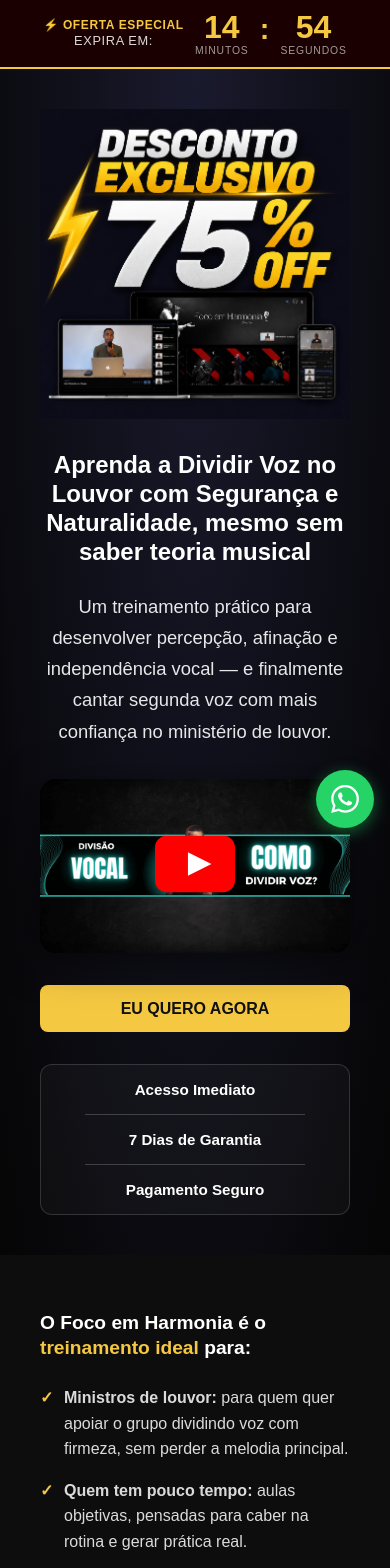
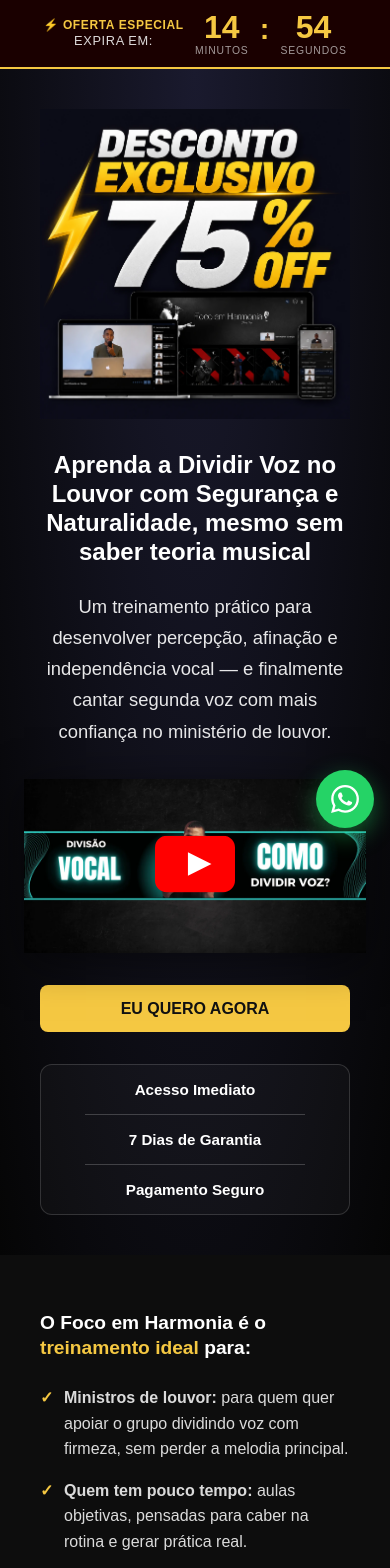
Before and after one commit to focoemcanto-pixel/harmonia, a Next.js app: page / in a window 390 px wide. Shown: the top 1568 px of the page. Built offline with nearby package versions, Linux system fonts and the light colour scheme.

Commit message:
fix: vídeo — sem tela preta, botão fullscreen customizado, largura total no mobile

```diff
--- a/app/components/VideoFacade.tsx
+++ b/app/components/VideoFacade.tsx
@@ -1,5 +1,5 @@
 'use client'
-import { useState, useEffect, useRef } from 'react'
+import { useState, useRef } from 'react'
 
 interface Props {
   videoId: string
@@ -10,80 +10,84 @@ interface Props {
 
 export default function VideoFacade({ videoId, title, startSeconds, thumbnailSrc }: Props) {
   const [playing, setPlaying] = useState(false)
-  const [progress, setProgress] = useState(0)
+  const [iframeLoaded, setIframeLoaded] = useState(false)
   const iframeRef = useRef<HTMLIFrameElement>(null)
-  const durationRef = useRef<number>(0)
+  const wrapperRef = useRef<HTMLDivElement>(null)
   const thumbSrc = thumbnailSrc ?? `https://img.youtube.com/vi/${videoId}/hqdefault.jpg`
 
-  // Monta a URL do embed diretamente — iframe criado no clique = iOS respeita o gesto do usuário
   const params = new URLSearchParams({
     autoplay: '1',
-    playsinline: '1',   // obrigatório para iOS não abrir em tela cheia forçado
-    controls: '0',      // sem controles nativos do YouTube
+    playsinline: '1',  // iOS: toca inline sem forçar fullscreen do sistema
+    controls: '0',     // sem controles nativos do YouTube
     modestbranding: '1',
     rel: '0',
     iv_load_policy: '3',
-    fs: '1',            // mantém botão de tela cheia
-    enablejsapi: '1',   // permite comunicação via postMessage para barra de progresso
+    fs: '0',           // desativa fullscreen do YouTube (usamos botão próprio)
     ...(startSeconds ? { start: String(startSeconds) } : {}),
   })
   const embedSrc = `https://www.youtube.com/embed/${videoId}?${params}`
 
-  // Recebe atualizações de tempo do iframe do YouTube via postMessage
-  useEffect(() => {
-    if (!playing) return
-
-    function onMessage(e: MessageEvent) {
-      if (e.origin !== 'https://www.youtube.com') return
-      try {
-        const data = typeof e.data === 'string' ? JSON.parse(e.data) : e.data
-        const info = data?.info
-        if (info?.duration) durationRef.current = info.duration
-        if (info?.currentTime != null && durationRef.current > 0) {
-          setProgress((info.currentTime / durationRef.current) * 100)
-        }
-      } catch {}
+  function handleFullscreen() {
+    const el = wrapperRef.current
+    if (!el) return
+    if (el.requestFullscreen) {
+      el.requestFullscreen()
+    } else if ((el as any).webkitRequestFullscreen) {
+      // Safari / iOS
+      ;(el as any).webkitRequestFullscreen()
+    } else if (iframeRef.current && (iframeRef.current as any).webkitRequestFullscreen) {
+      // Fallback: pede fullscreen direto no iframe (iOS)
+      ;(iframeRef.current as any).webkitRequestFullscreen()
     }
-
-    window.addEventListener('message', onMessage)
-    return () => window.removeEventListener('message', onMessage)
-  }, [playing])
-
-  function handleSeek(e: React.MouseEvent<HTMLDivElement>) {
-    if (!iframeRef.current || !durationRef.current) return
-    const rect = e.currentTarget.getBoundingClientRect()
-    const ratio = (e.clientX - rect.left) / rect.width
-    iframeRef.current.contentWindow?.postMessage(
-      JSON.stringify({ event: 'command', func: 'seekTo', args: [ratio * durationRef.current, true] }),
-      'https://www.youtube.com'
-    )
   }
 
   return (
-    <div className="video-facade">
-      {playing ? (
-        <>
-          <iframe
-            ref={iframeRef}
-            src={embedSrc}
-            title={title}
-            allow="accelerometer; autoplay; clipboard-write; encrypted-media; gyroscope; picture-in-picture; fullscreen"
-            allowFullScreen
-          />
-          <div className="video-progress-bar" onClick={handleSeek}>
-            <div className="video-progress-fill" style={{ width: `${progress}%` }} />
-          </div>
-        </>
-      ) : (
-        <div className="video-thumb" onClick={() => setPlaying(true)}>
-          <img src={thumbSrc} alt={title} />
+    <div ref={wrapperRef} className="video-facade">
+      {/* Thumbnail sempre visível até iframe carregar — elimina tela preta */}
+      <div
+        className="video-thumb"
+        onClick={() => setPlaying(true)}
+        style={{
+          opacity: iframeLoaded ? 0 : 1,
+          pointerEvents: playing ? 'none' : 'auto',
+          transition: 'opacity 0.4s ease',
+        }}
+      >
+        <img src={thumbSrc} alt={title} />
+        {!playing && (
           <div className="video-play-btn">
             <svg viewBox="0 0 68 48" xmlns="http://www.w3.org/2000/svg">
               <rect width="68" height="48" rx="10" fill="#FF0000"/>
               <polygon points="28,14 28,34 48,24" fill="white"/>
             </svg>
           </div>
-        </div>
+        )}
+      </div>
+
+      {/* Iframe renderizado em cima da thumbnail, aparece com fade após carregar */}
+      {playing && (
+        <iframe
+          ref={iframeRef}
+          src={embedSrc}
+          title={title}
+          onLoad={() => setIframeLoaded(true)}
+          style={{ opacity: iframeLoaded ? 1 : 0, transition: 'opacity 0.4s ease' }}
+          allow="accelerometer; autoplay; clipboard-write; encrypted-media; gyroscope; picture-in-picture; fullscreen"
+          allowFullScreen
+        />
+      )}
+
+      {/* Botão de tela cheia customizado — aparece quando o vídeo está tocando */}
+      {playing && iframeLoaded && (
+        <button
+          className="video-fullscreen-btn"
+          onClick={handleFullscreen}
+          aria-label="Tela cheia"
+        >
+          <svg viewBox="0 0 24 24" fill="currentColor" width="18" height="18">
+            <path d="M7 14H5v5h5v-2H7v-3zm-2-4h2V7h3V5H5v5zm12 7h-3v2h5v-5h-2v3zM14 5v2h3v3h2V5h-5z"/>
+          </svg>
+        </button>
       )}
     </div>
   )
--- a/app/globals.css
+++ b/app/globals.css
@@ -1,4 +1,4 @@
-*{margin:0;padding:0;box-sizing:border-box}html{scroll-behavior:smooth}body{background:#050505;color:#fff;font-family:Arial,sans-serif;overflow-x:hidden}img{max-width:100%;display:block}a{text-decoration:none}
+*{margin:0;padding:0;box-sizing:border-box}html{scroll-behavior:smooth}body{background:#050505;color:#fff;font-family:Arial,sans-serif;overflow-x:hidden}img{max-width:100%;display:block}a{text-decoration:none;color:inherit}
 
 /* Layout */
 .container{max-width:1100px;margin:0 auto;padding:0 1.5rem}
@@ -50,11 +50,76 @@ p{line-height:1.7;margin-bottom:1rem;color:rgba(255,255,255,.85)}
 .trust-badge{display:flex;align-items:center;gap:.6rem;flex:1;justify-content:center;font-size:.95rem;font-weight:600;color:#fff}
 .trust-divider{width:1px;height:36px;background:rgba(255,255,255,.2);margin:0 1rem;flex-shrink:0}
 
-/* Video Facade */
-.video-facade{position:relative;padding-bottom:56.25%;height:0;overflow:hidden;border-radius:16px;margin:2rem auto;max-width:760px;box-shadow:0 8px 40px rgba(0,0,0,.5);cursor:pointer;background:#000}
-.video-facade img{position:absolute;inset:0;width:100%;height:100%;object-fit:cover}
-.video-facade iframe{position:absolute;inset:0;width:100%;height:100%;border:0}
-.video-play-btn{position:absolute;top:50%;left:50%;transform:translate(-50%,-50%);width:80px;pointer-events:none}
+/* ===================== */
+/* Video Facade          */
+/* ===================== */
+.video-facade{
+  position:relative;
+  padding-bottom:56.25%;
+  height:0;
+  overflow:hidden;
+  border-radius:16px;
+  margin:2rem auto;
+  max-width:760px;
+  box-shadow:0 8px 40px rgba(0,0,0,.5);
+  background:#000;
+}
+
+/* Thumbnail — fica atrás do iframe, faz fade out após carregar */
+.video-thumb{
+  position:absolute;
+  inset:0;
+  cursor:pointer;
+  z-index:1;
+}
+.video-thumb img{
+  position:absolute;
+  inset:0;
+  width:100%;
+  height:100%;
+  object-fit:cover;
+}
+.video-play-btn{
+  position:absolute;
+  top:50%;
+  left:50%;
+  transform:translate(-50%,-50%);
+  width:80px;
+  pointer-events:none;
+  z-index:2;
+}
+
+/* Iframe por cima da thumbnail */
+.video-facade iframe{
+  position:absolute;
+  inset:0;
+  width:100%;
+  height:100%;
+  border:0;
+  z-index:2;
+}
+
+/* Botão fullscreen customizado */
+.video-fullscreen-btn{
+  position:absolute;
+  bottom:12px;
+  right:12px;
+  z-index:10;
+  background:rgba(0,0,0,.65);
+  border:none;
+  border-radius:6px;
+  color:#fff;
+  width:36px;
+  height:36px;
+  display:flex;
+  align-items:center;
+  justify-content:center;
+  cursor:pointer;
+  transition:background .2s;
+}
+.video-fullscreen-btn:hover{background:rgba(0,0,0,.9)}
+
+/* Barra de progresso — removida (sem enablejsapi nessa versão) */
 
 /* Check list */
 .check-list{list-style:none;display:flex;flex-direction:column;gap:1rem}
@@ -84,7 +149,7 @@ p{line-height:1.7;margin-bottom:1rem;color:rgba(255,255,255,.85)}
 .carousel-track::-webkit-scrollbar{display:none}
 .carousel-slide{flex:0 0 calc(33.333% - 1rem);scroll-snap-align:center}
 .carousel-slide img{width:100%;border-radius:26px;display:block;box-shadow:0 8px 28px rgba(0,0,0,.35)}
-.carousel-btn{position:absolute;top:50%;transform:translateY(-50%);background:rgba(245,200,66,.12);border:1px solid rgba(245,200,66,.5);color:#f5c842;width:42px;height:42px;border-radius:999px;font-size:1.4rem;cursor:pointer;display:flex;align-items:center;justify-content:center;z-index:1}
+.carousel-btn{position:absolute;top:50%;transform:translateY(-50%);background:rgba(245,200,66,.12);border:1px solid rgba(245,200,66,.5);color:#f5c842;width:42px;height:42px;border-radius:999px;font-size:1.2rem;cursor:pointer;display:flex;align-items:center;justify-content:center}
 .carousel-btn.prev{left:-18px}
 .carousel-btn.next{right:-18px}
 .carousel-dots{display:flex;justify-content:center;gap:.5rem;margin-top:1.25rem}
@@ -216,7 +281,7 @@ p{line-height:1.7;margin-bottom:1rem;color:rgba(255,255,255,.85)}
 .faq-list p{padding:0 1.25rem 1rem;margin:0}
 
 /* WhatsApp */
-.whatsapp{position:fixed;bottom:1rem;right:1rem;background:#25d366;color:#fff;width:58px;height:58px;border-radius:999px;display:flex;align-items:center;justify-content:center;z-index:999;box-shadow:0 4px 16px rgba(37,211,102,.45);transition:transform .2s,box-shadow .2s}
+.whatsapp{position:fixed;bottom:1rem;right:1rem;background:#25d366;color:#fff;width:58px;height:58px;border-radius:999px;display:flex;align-items:center;justify-content:center;z-index:999;box-shadow:0 8px 24px rgba(37,211,102,.45);transition:transform .2s,box-shadow .2s}
 .whatsapp:hover{transform:scale(1.12);box-shadow:0 6px 24px rgba(37,211,102,.6)}
 
 /* Mobile */
@@ -244,6 +309,14 @@ p{line-height:1.7;margin-bottom:1rem;color:rgba(255,255,255,.85)}
   .old-price{font-size:clamp(1.5rem,7.2vw,1.8rem)}
   .cash-price strong{font-size:1.1rem}
   .offer-list{max-width:100%}
+
+  /* Vídeo ocupa largura total no mobile */
+  .video-facade{
+    border-radius:0;
+    margin-left:-1rem;
+    margin-right:-1rem;
+    max-width:none;
+  }
 }
 
 @media (max-width:400px){
```
